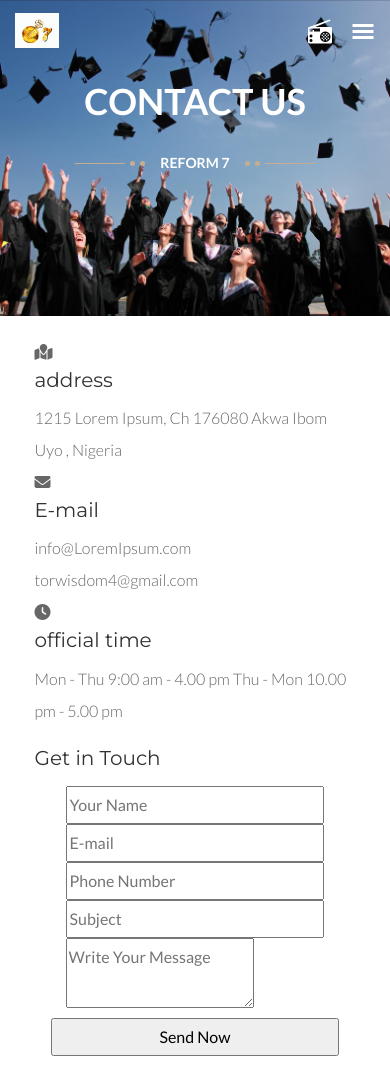
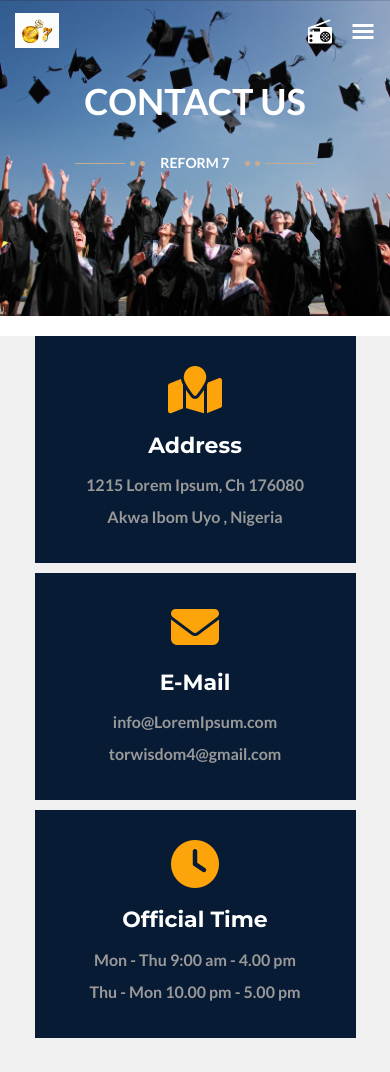
Before and after one commit to torwhizzy/reform7, a PHP site: the page made by other pages/contact.php in a window 390 px wide. Shown: the top 1072 px of the page. Run offline with PHP 8.4, Linux system fonts and the light colour scheme; some libraries are stand-ins or nearby versions; some web fonts are replaced.

Commit message:
Add files via upload

```diff
--- a/other pages/contact.php
+++ b/other pages/contact.php
@@ -13,21 +13,14 @@
   <meta property="og:site_name" content="Reform-7" >
   <meta property="og:type" content="article" >
   <meta property="og:title" content="Reform-7" >
-
   <meta name="viewport" content="initial-scale=1.0, maximum-scale=1.0, user-scalable=no">
   <meta content="yes" name="apple-mobile-web-app-capable">
+  <meta name="msapplication-TileColor" content="#0a3a53">
+<meta name="msapplication-TileImage" content="/_assets/img/favicons/favicon-144.png?v=2">
 
 
 <link rel="canonical" href="index.html" />
 
-<script type="application/ld+json">
-{
-  "@context": "http://schema.org",
-  "@type": "WebSite",
-  "name": "Reformer",
-  "url": "https://reform-7.org"
-}
-</script>
 
 <link href="https://fonts.googleapis.com/css?family=Barlow+Condensed:400,400i,600,600i,700,700i|Barlow+Semi+Condensed:400,400i,600,600i,700,700i|Lato:300,300i,400,400i,700,700i|Montserrat:300,300i,400,400i,700,700i" rel="stylesheet">
 <link rel="stylesheet" href="../_assets/fonts/icons/styledf19.css?t=20180427142120%20?>" />
@@ -38,8 +31,7 @@
 
 <link rel="icon" href="../_assets/img/logos/reform logo.jpg">
 <link rel="apple-touch-icon-precomposed" href="_assets/img/favicons/favicon-1525e1f.png?v=2">
-<meta name="msapplication-TileColor" content="#0a3a53">
-<meta name="msapplication-TileImage" content="/_assets/img/favicons/favicon-144.png?v=2">
+
 
 <!-- Google Tag Manager -->
 <script>(function(w,d,s,l,i){w[l]=w[l]||[];w[l].push({'gtm.start':
@@ -50,7 +42,118 @@ j=d.createElement(s),dl=l!='dataLayer'?'&l='+l:'';j.async=true;j.src=
 <!-- End Google Tag Manager --></head>
 
 <style>
+  .contact-page-sec{
+    position: relative;
+    width: 100%;
+    text-align: center;
+    background-position:center;
+    background-size: cover;
+    background-repeat: no-repeat;
+    background-color: #f0f0f0; }
+  .contact-info {
+  display: inline-block;
+  width: 100%;
+  text-align: center;
+  margin-bottom: 10px;
+}
+.contact-info-icon {
+margin-bottom: 15px;
+}
+.contact-info-item {
+  background: #071c34;
+  padding: 30px 0px;
+}
+.contact-page-sec .contact-page-form h2 {
+  color: #071c34;
+  text-transform: capitalize;
+  font-size: 22px;
+  font-weight: 700;
+}
+.contact-page-form .col-md-6.col-sm-6.col-xs-12 {
+  padding-left: 0;
+}
+.contact-page-form.contact-form input {
+  margin-bottom: 5px;
+}
+.contact-page-form.contact-form textarea {
+  height: 110px;
+}
+.contact-page-form.contact-form input[type="submit"] {
+  background: #071c34;
+  width: 150px;
+  border-color: #071c34;
+}
+.contact-info-icon i {
+  font-size: 48px;
+  color: #fda40b;
+}
+.contact-info-text p{margin-bottom:0px;}
+.contact-info-text h2 {
+  color: #fff;
+  font-size: 22px;
+  text-transform: capitalize;
+  font-weight: 600;
+  margin-bottom: 10px;
+}
+.contact-info-text span {
+  color: #999999;
+  font-size: 16px;
+  font-weight: 600;
+  display: inline-block;
+  width: 100%;
+}
 
+.contact-page-form input {
+  background: #f9f9f9 none repeat scroll 0 0;
+  border: 1px solid #f9f9f9;
+  margin-bottom: 20px;
+  padding: 12px 16px;
+  width: 100%;
+  border-radius: 4px;
+}
+
+.contact-page-form .message-input {
+display: inline-block;
+width: 100%;
+padding-left: 0;
+}
+.single-input-field textarea {
+  background: #f9f9f9 none repeat scroll 0 0;
+  border: 1px solid #f9f9f9;
+  width: 100%;
+  height: 120px;
+  padding: 12px 16px;
+  border-radius: 4px;
+}
+.single-input-fieldsbtn input[type="submit"] {
+  background: #676767 none repeat scroll 0 0;
+  color: #fff;
+  display: inline-block;
+  font-weight: 600;
+  padding: 10px 0;
+  text-transform: capitalize;
+  width: 150px;
+  margin-top: 20px;
+  font-size: 16px;
+}
+.single-input-fieldsbtn input[type="submit"]:hover{background:#c6ad90;transition: all 0.4s ease-in-out 0s;border-color:#c6ad90}
+.single-input-field  h4 {
+  color: #676767;
+  text-transform: capitalize;
+  font-size: 14px;
+}
+.contact-page-form {
+  display: inline-block;
+  width: 100%;
+  margin-top: 30px;
+}
+
+.contact-page-map {
+  margin-top: 36px;
+}
+.contact-page-form form {
+    padding: 20px 15px 0;
+}
 </style>
 
 <body data-campus="">
```
